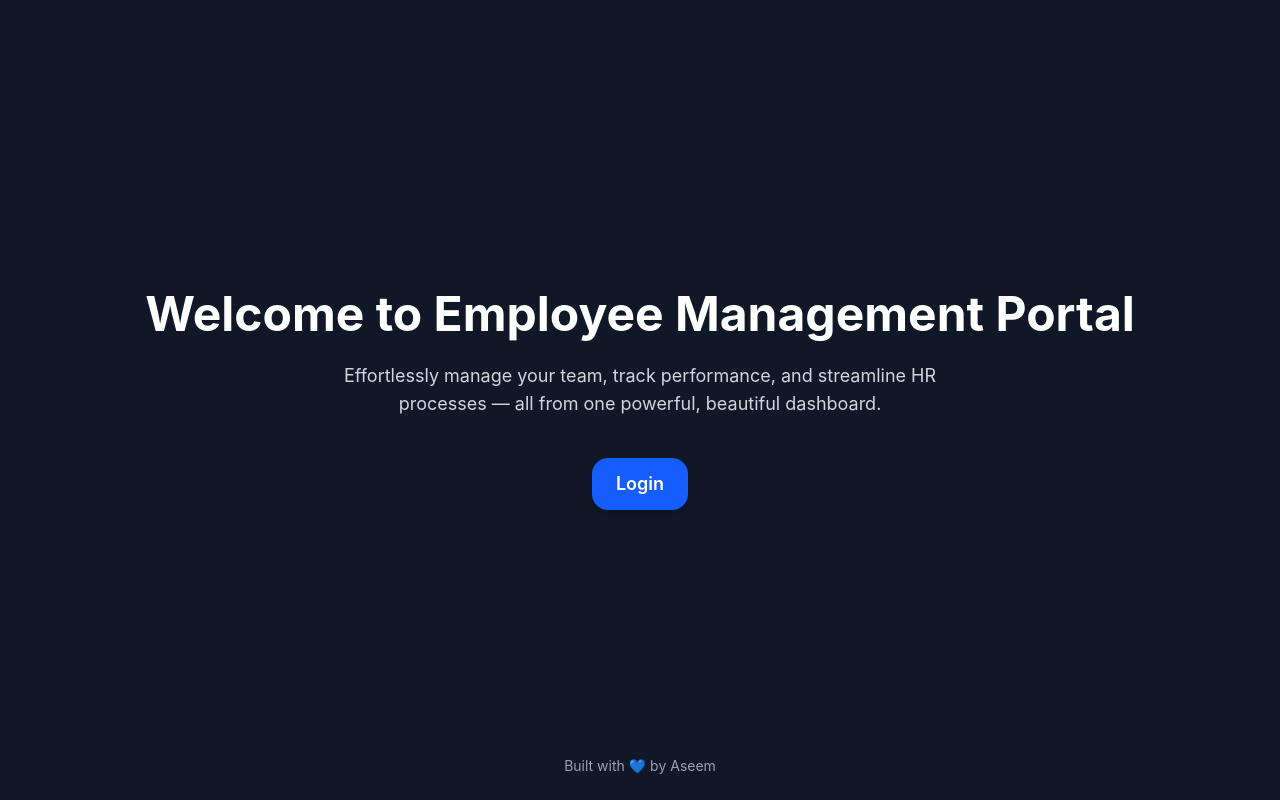
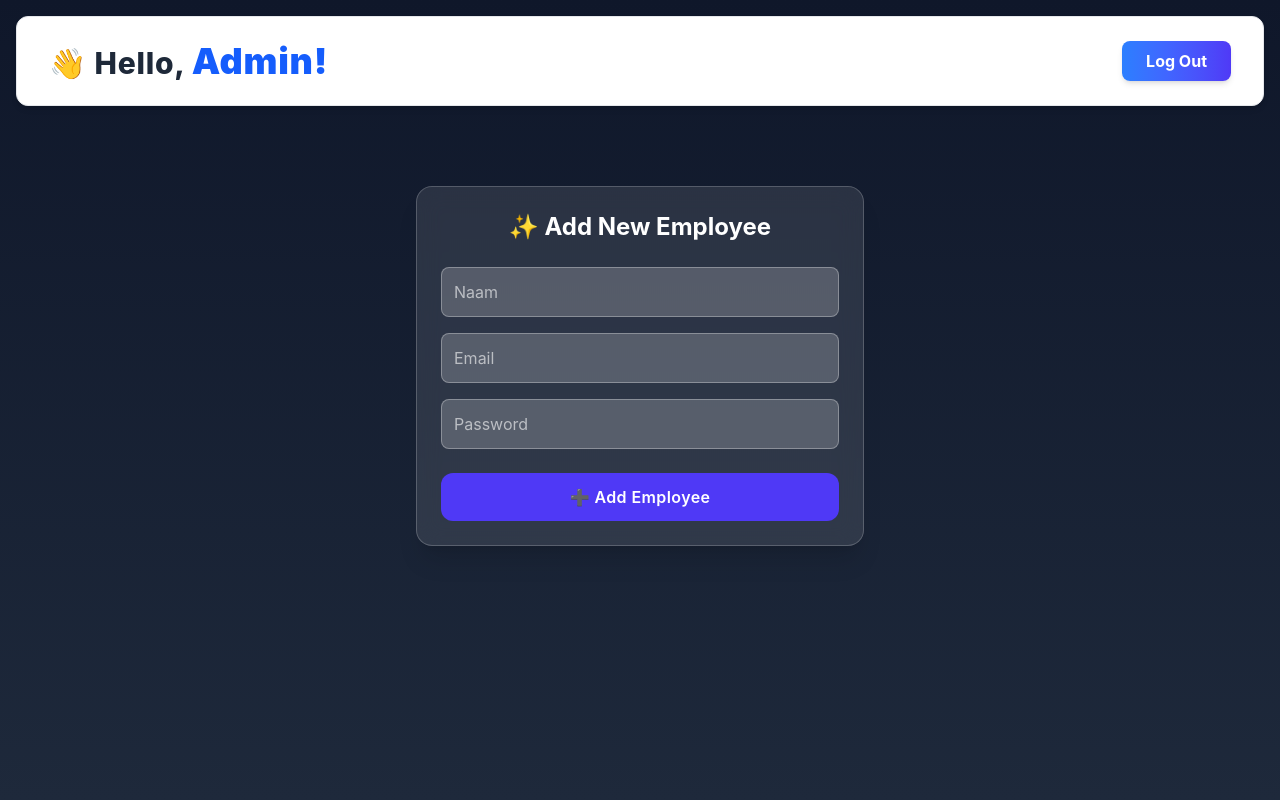
Before and after one commit to ethicalByte1443/Employee-Management-System, a React (Vite) app: page / in a window 1280 px wide. Built offline with nearby package versions, Linux system fonts and the light colour scheme.

Commit message:
manual adding employee

```diff
--- a/src/App.jsx
+++ b/src/App.jsx
@@ -4,6 +4,8 @@ import EmployeeDashboard from "./components/Dashboard/EmployeeDashboard";
 import AdminDashboard from "./components/Dashboard/AdminDashboard";
 import LandingPage from "./components/other/Home";
 import { Route, Routes, BrowserRouter } from "react-router-dom";
+import AddEmployeeForm from "./components/other/AddEmployeeForm";
+
 
 const App = () => {
   const [loggedIn, setLoggedIn] = useState(null); // Will store user data
@@ -21,26 +23,28 @@ const App = () => {
   }, [loggedIn]);
 
   return (
-    <BrowserRouter>
-      <Routes>
-        <Route path="/" element={<LandingPage />} />
-        <Route path="/login" element={<Login setLoggedIn={setLoggedIn} />} />
-        <Route
-          path="/dashboard"
-          element={
-            loggedIn ? (
-              loggedIn.type === "admin" ? (
-                <AdminDashboard loggedIn={loggedIn} handleLogout={handleLogout} />
-              ) : (
-                <EmployeeDashboard loggedIn={loggedIn} handleLogout={handleLogout} />
-              )
-            ) : (
-              <Login setLoggedIn={setLoggedIn} />
-            )
-          }
-        />
-      </Routes>
-    </BrowserRouter>
+    // <BrowserRouter>
+    //   <Routes>
+    //     <Route path="/" element={<LandingPage />} />
+    //     <Route path="/login" element={<Login setLoggedIn={setLoggedIn} />} />
+    //     <Route
+    //       path="/dashboard"
+    //       element={
+    //         loggedIn ? (
+    //           loggedIn.type === "admin" ? (
+    //             <AdminDashboard loggedIn={loggedIn} handleLogout={handleLogout} />
+    //           ) : (
+    //             <EmployeeDashboard loggedIn={loggedIn} handleLogout={handleLogout} />
+    //           )
+    //         ) : (
+    //           <Login setLoggedIn={setLoggedIn} />
+    //         )
+    //       }
+    //     />
+    //   </Routes>
+    // </BrowserRouter>
+
+    <AddEmployeeForm/>
   );
 };
 
--- /dev/null
+++ b/src/components/other/AddEmployeeForm.jsx
@@ -0,0 +1,106 @@
+import React, { useState } from "react";
+import Header from "../other/header";
+
+const AddEmployeeForm = ({ handleLogout }) => {
+  const [formData, setFormData] = useState({
+    naam: "",
+    email: "",
+    password: "",
+  });
+
+  const [message, setMessage] = useState("");
+  const [success, setSuccess] = useState(false);
+
+  const handleChange = (e) => {
+    setFormData((prev) => ({
+      ...prev,
+      [e.target.name]: e.target.value,
+    }));
+  };
+
+  const handleSubmit = async (e) => {
+    e.preventDefault();
+
+    try {
+      const res = await fetch("http://localhost:3000/api/employees", {
+        method: "POST",
+        headers: {
+          "Content-Type": "application/json",
+        },
+        body: JSON.stringify({ ...formData, tasks: [] }),
+      });
+
+      const data = await res.json();
+
+      if (res.ok) {
+        setSuccess(true);
+        setMessage("🎉 Employee added successfully!");
+        setFormData({ naam: "", email: "", password: "" });
+      } else {
+        setSuccess(false);
+        setMessage(data.error || "⚠️ Failed to add employee.");
+      }
+    } catch (error) {
+      setSuccess(false);
+      setMessage("🚨 Server error while adding employee.");
+      console.error(error);
+    }
+  };
+
+  return (
+    <div className="min-h-screen flex flex-col background-radial-gradient overflow-hidden relative text-white">
+      <Header username="Admin" handleLogout={handleLogout} />
+
+      <div className="flex justify-center mt-16 px-4 z-10 animate-fade-in">
+        <form
+          onSubmit={handleSubmit}
+          className="w-full max-w-md backdrop-blur-md bg-white/10 dark:bg-zinc-900/30 p-6 rounded-2xl shadow-xl border border-white/20 dark:border-zinc-700 transition-all"
+        >
+          <h2 className="text-2xl font-bold text-center text-white mb-6">
+            ✨ Add New Employee
+          </h2>
+
+          {message && (
+            <p
+              className={`text-sm text-center mb-4 ${
+                success ? "text-green-400" : "text-red-400"
+              }`}
+            >
+              {message}
+            </p>
+          )}
+
+          {["naam", "email", "password"].map((field, idx) => (
+            <div
+              key={field}
+              className={`mb-4 transform transition duration-300 ease-in-out ${
+                idx % 2 === 0 ? "animate-slide-up" : "animate-slide-right"
+              }`}
+            >
+              <input
+                type={field === "email" ? "email" : field === "password" ? "password" : "text"}
+                name={field}
+                value={formData[field]}
+                onChange={handleChange}
+                required
+                placeholder={
+                  field.charAt(0).toUpperCase() + field.slice(1)
+                }
+                className="w-full p-3 rounded-lg bg-white/20 text-white placeholder-white/60 border border-white/30 focus:outline-none focus:ring-2 focus:ring-indigo-400 transition"
+              />
+            </div>
+          ))}
+
+          <button
+            type="submit"
+            className="w-full py-3 mt-2 bg-indigo-600 hover:bg-indigo-700 text-white rounded-xl font-semibold tracking-wide transition duration-300"
+          >
+            ➕ Add Employee
+          </button>
+        </form>
+      </div>
+    </div>
+  );
+};
+
+export default AddEmployeeForm;
```
